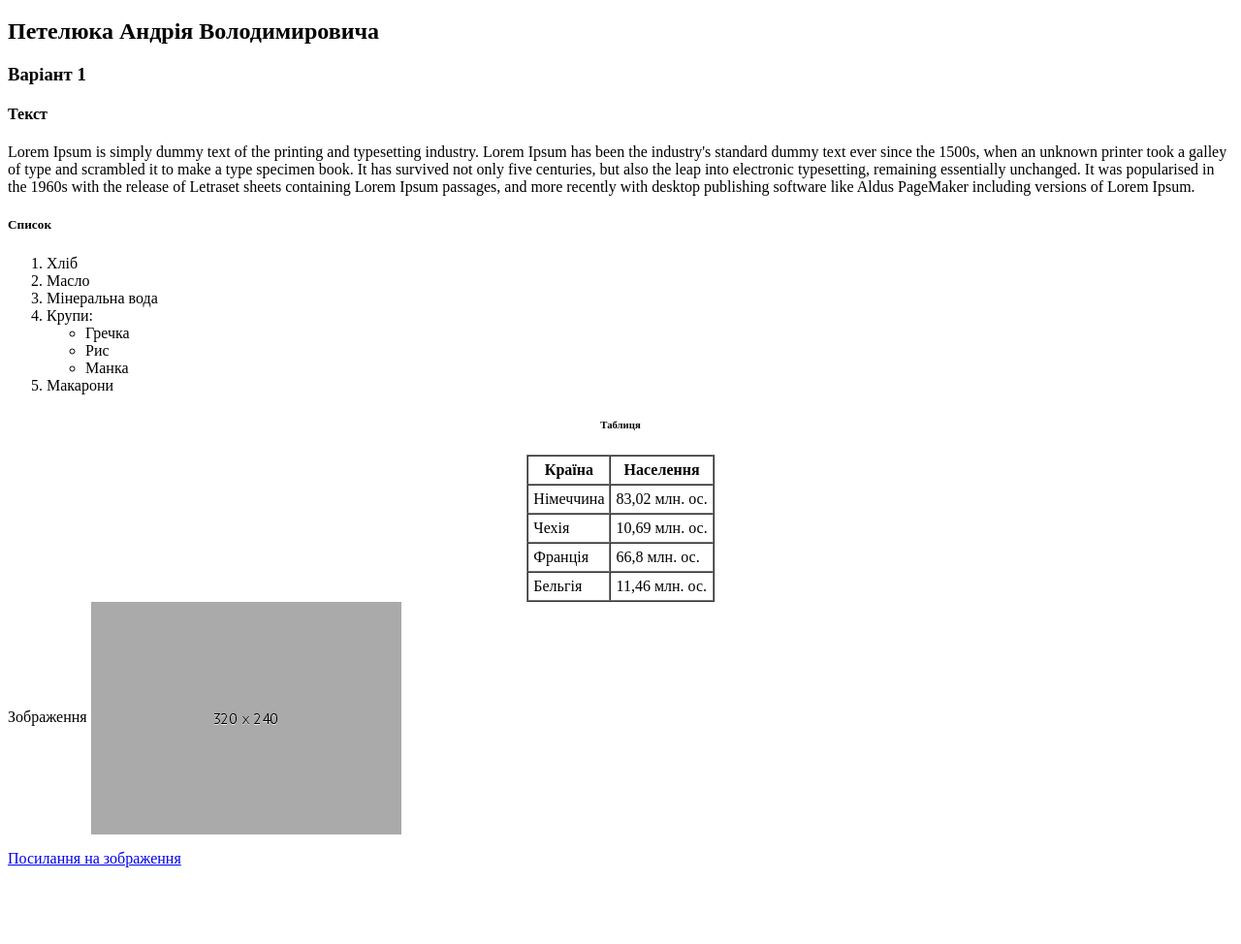
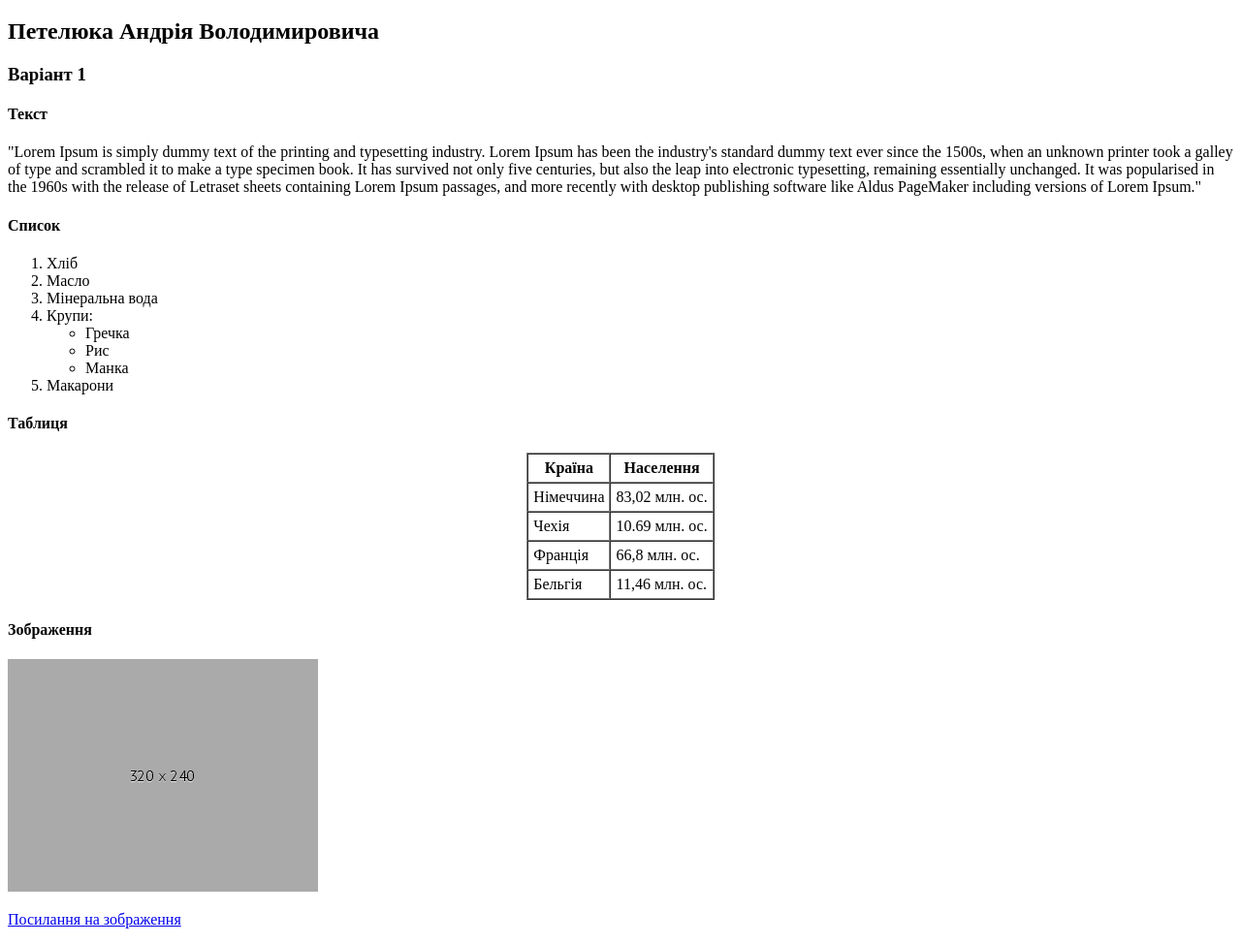
Before and after one commit to JNVLuriy/KR, a plain HTML site: page index.html in a window 1280 px wide. Shown: the part 61-1035 px from the top of the page at 97% size. Before the commit the page ends 972 px from the top, so only its background shows below. Drawn offline with Linux system fonts and the light colour scheme.

Commit message:
Update index.html

```diff
--- a/index.html
+++ b/index.html
@@ -1,15 +1,19 @@
-<!DOCTYPE html>
+<!Doctype Html>
 <html>
     <head>
     <link rel="stylesheet" href="style.css">
-    <meta charset="UTF-8">
+    <link href="https://fonts.googleapis.com/css2?family=Roboto+Slab:wght@100&display=swap" rel="stylesheet">
+    <link href="https://fonts.googleapis.com/css2?family=Lato:wght@100&display=swap" rel="stylesheet">
+    <link href="https://fonts.googleapis.com/css2?family=Josefin+Sans:wght@100&display=swap" rel="stylesheet">
+</head>
+<body>
         <h1>Контрольна робота</h1>
         <h2>Петелюка Андрія Володимировича</h2>
-    <h3>Варіант 1</h3>
-</head>
-<body>
-<h4>Текст</h4>
-<p>Lorem Ipsum is simply dummy text of the printing
+        <h3 id="h3-0">Варіант 1</h3>
+  <div class="col-lw-11 col-md-11 col-lg-11 col-xlg-11">
+    <div id="div-1" class="col-lw-10 col-md-4 col-lg-3 col-xlg-2">
+        <h4 id="h4-1">Текст</h4>
+    <p>"Lorem Ipsum is simply dummy text of the printing
      and typesetting industry. Lorem Ipsum has been
      the industry's standard dummy text ever since
      the 1500s, when an unknown printer took a galley
@@ -19,25 +23,30 @@
      essentially unchanged. It was popularised in the 1960s
      with the release of Letraset sheets containing Lorem
      Ipsum passages, and more recently with desktop publishing
-     software like Aldus PageMaker including versions of Lorem Ipsum.</p>
-<h5>Список</h5>
+     software like Aldus PageMaker including versions of Lorem Ipsum."</p>
+          </div>
+          <div id="div-2" class="col-lw-10 col-md-4 col-lg-3 col-xlg-2">
+            <h4 id="h4-2">Список</h4>
           <ol>
-    <li>Хліб</li>
+<li> Хліб</li>
 <li>Масло</li>
-    <li>Мінеральна вода</li>
+<li> Мінеральна вода</li>
 <li>Крупи:</li>
+
 <ul>
     <li>Гречка</li>
-    <li>Рис</li>
+    <li> Рис    </li>
     <li>Манка</li>
 </ul>
     <li>Макарони</li>
     </ol>
-<h6 align="center">Таблиця</h6>
+    </div>
+    <div id="div-3" class="col-lw-10 col-md-4 col-lg-3 col-xlg-2">
+      <h4 id="h4-3">Таблиця</h4>
     <table cellspacing="0" cellpadding="5" border="1" align="center">
         <tr>
-    <th> Країна </th>
-    <th> Населення </th>
+            <th>Країна</th>
+            <th>Населення</th>
             </tr>
             <tr>
             <td>Німеччина</td>
@@ -45,7 +54,7 @@
             </tr>
             <tr>
             <td>Чехія</td>
-    <td>10,69 млн. ос.</td>
+            <td>10.69 млн. ос.</td>
             </tr>
             <tr>
                 <td>Франція</td>
@@ -56,8 +65,12 @@
                     <td>11,46 млн. ос.</td>
                     </tr>
                     </table>
-<h7 align="center">Зображення</h7>
-<img src="320x240.gif" align="center">
-<a href="https://place-hold.it/320x240"><p> Посилання на зображення </p> </a>
+                    </div>
+                    <div id="div-4" class="col-lw-10 col-md-4 col-lg-10 col-xlg-2">
+                      <h4 id="h4-4">Зображення</h4>
+                    <img src="320x240.gif">
+                    </div>
+                    <a href="https://place-hold.it/1920x1080"> <p> Посилання на зображення</p></a>
+                    </div>
                     </body>
                     </html>
```
Lines whose indentation alone changed are shown as unchanged.
